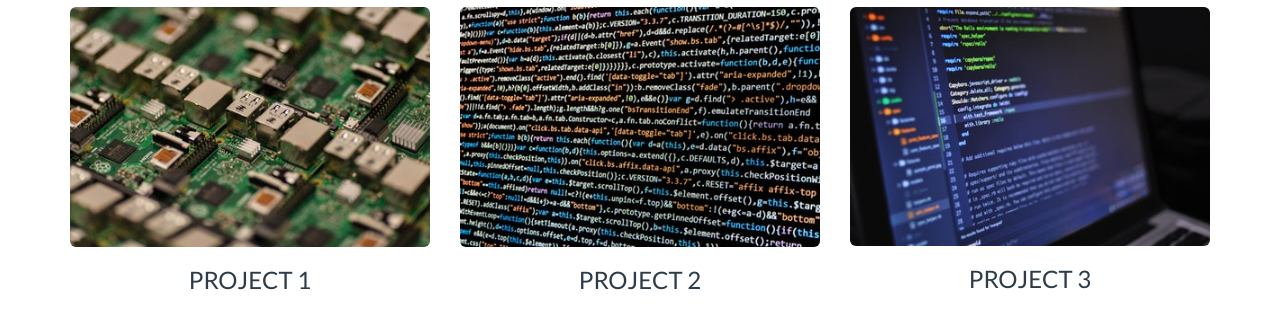
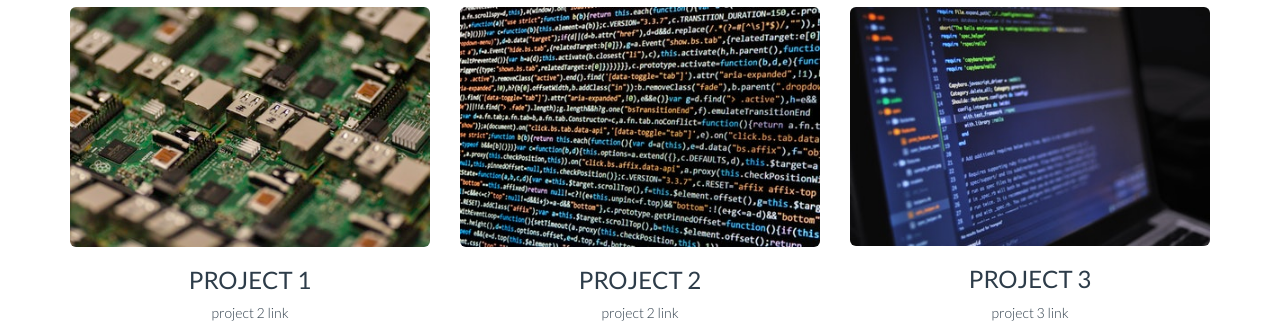
Before and after one commit to RilaYang/rila-portfolio, a plain HTML site: page index.html in a window 1280 px wide. Shown: the part 523-856 px from the top of the page. Before the commit the page ends 826 px from the top, so only its background shows below. Drawn offline with nearby package versions, Linux system fonts and the light colour scheme.

Commit message:
feature project link added

```diff
--- a/index.html
+++ b/index.html
@@ -43,14 +43,17 @@
             <article class="col-sm-6 col-md-4">
                 <img src="image/pexels-photo-1.jpeg" class="img-responsive img-rounded" alt="project1">
                 <h3 class="text-uppercase">Project 1</h3>
+                <p>project 2 link</p>
             </article>
             <article class="col-sm-6 col-md-4">
                 <img src="image/pexels-photo-2.jpeg" class="img-responsive img-rounded" alt="project1">
                 <h3 class="text-uppercase">Project 2</h3>
+                <p>project 2 link</p>
             </article>
             <article class="col-sm-6 col-md-4">
                 <img src="image/pexels-photo-3.jpeg" class="img-responsive img-rounded" alt="project1">
                 <h3 class="text-uppercase">Project 3</h3>
+                <p>project 3 link</p>
             </article>
         </section>
     </div>
```
